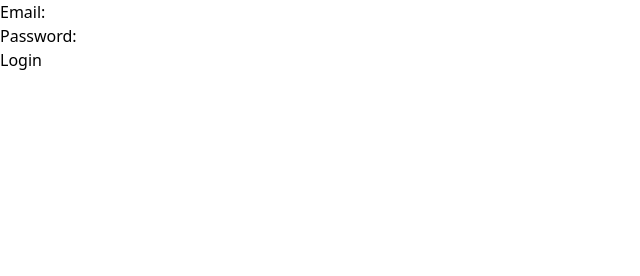
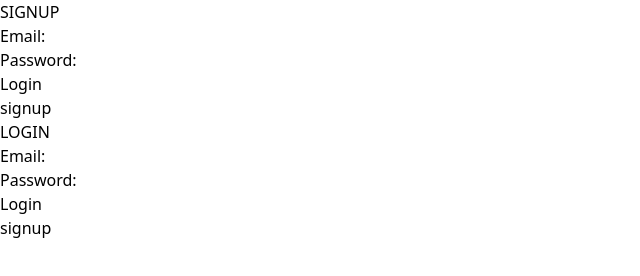
Before and after one commit to jeremyarde/hashdown, an Astro site in the folder ui-astro/: page / in a window 1280 px wide. Shown: the whole page, without its empty margins (0-640 px from the left). Built offline with nearby package versions, Linux system fonts and the light colour scheme; Astro itself is replaced by a stand-in of ours.

Commit message:
Login works

```diff
--- a/ui-astro/src/components/Login.tsx
+++ b/ui-astro/src/components/Login.tsx
@@ -16,6 +16,37 @@ export default function Login() {
     //     setPassword(event.target.value);
     // }
 
+    const login = (event) => {
+        event.preventDefault();
+        console.log('handling submit');
+        // const data = {
+        //     email: email,
+        //     password: password
+        // };
+        console.log(event.target.id);
+        const data = {
+            email: event.target.email.value,
+            password: event.target.password.value
+        };
+        // const url = event.target.id == 'signup' ? 'signup' : 'login';
+
+        let results = fetch(`http://localhost:8080/login`, {
+            method: 'POST',
+            headers: {
+                'Content-Type': 'application/json'
+            },
+            body: JSON.stringify(data)
+        })
+            .then(response => response.json())
+            .then(data => {
+                console.log(data);
+                // setLoggedIn(true);
+            })
+            .catch(error => {
+                console.error(error);
+            });
+    }
+
     const handleSubmit = (event) => {
         event.preventDefault();
         console.log('handling submit');
@@ -23,11 +54,14 @@ export default function Login() {
         //     email: email,
         //     password: password
         // };
+        console.log(event.target.id);
         const data = {
             email: event.target.email.value,
             password: event.target.password.value
         };
-        let results = fetch('http://localhost:8080/login', {
+        const url = event.target.id == 'signup' ? 'signup' : 'login';
+
+        let results = fetch(`http://localhost:8080/signup`, {
             method: 'POST',
             headers: {
                 'Content-Type': 'application/json'
@@ -46,7 +80,9 @@ export default function Login() {
 
 
     return (
-        <form onSubmit={handleSubmit}>
+        <>
+            <h2>{"SIGNUP"}</h2>
+            <form onSubmit={(event) => handleSubmit(event)}>
                 <div>
                     <label>Email:</label>
                     <input type="email" name="email" />
@@ -56,8 +92,30 @@ export default function Login() {
                     <input type="password" name="password" />
                 </div>
                 <div>
-                <button type="submit">Login</button>
+                    <button id='login' type="submit">Login</button>
+                </div>
+                <div>
+                    <button id='signup' type="submit">signup</button>
                 </div>
             </form>
+            <h2>LOGIN</h2>
+            <form onSubmit={(event) => login(event)}>
+                <div>
+                    <label>Email:</label>
+                    <input type="email" name="email" />
+                </div>
+                <div>
+                    <label>Password:</label>
+                    <input type="password" name="password" />
+                </div>
+                <div>
+                    <button id='login' type="submit">Login</button>
+                </div>
+                <div>
+                    <button id='signup' type="submit">signup</button>
+                </div>
+            </form>
+        </>
+
     );
 }
```
Lines whose indentation alone changed are shown as unchanged.
